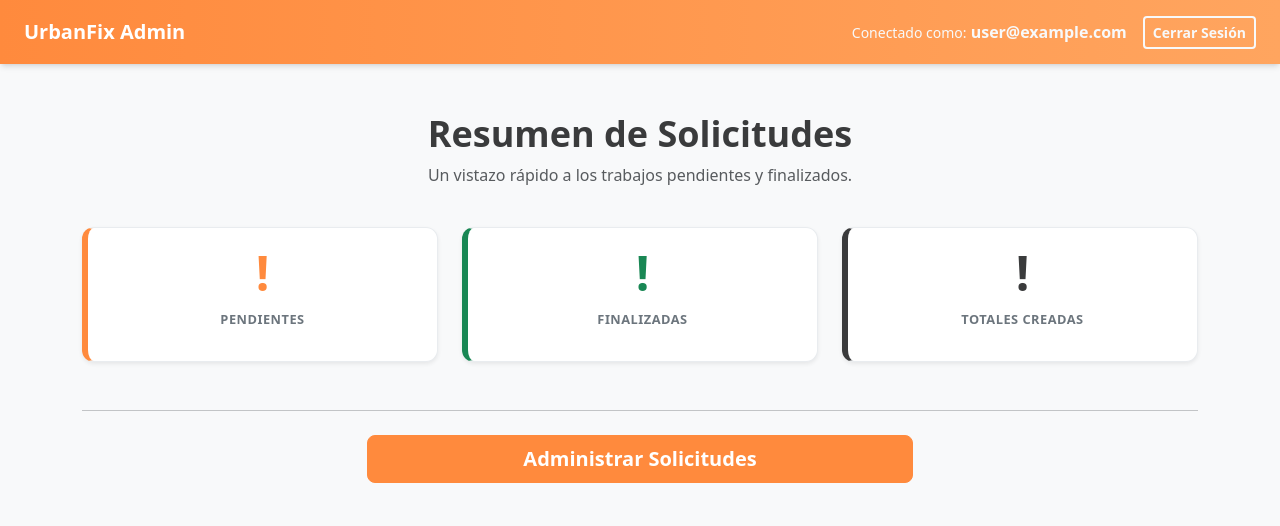
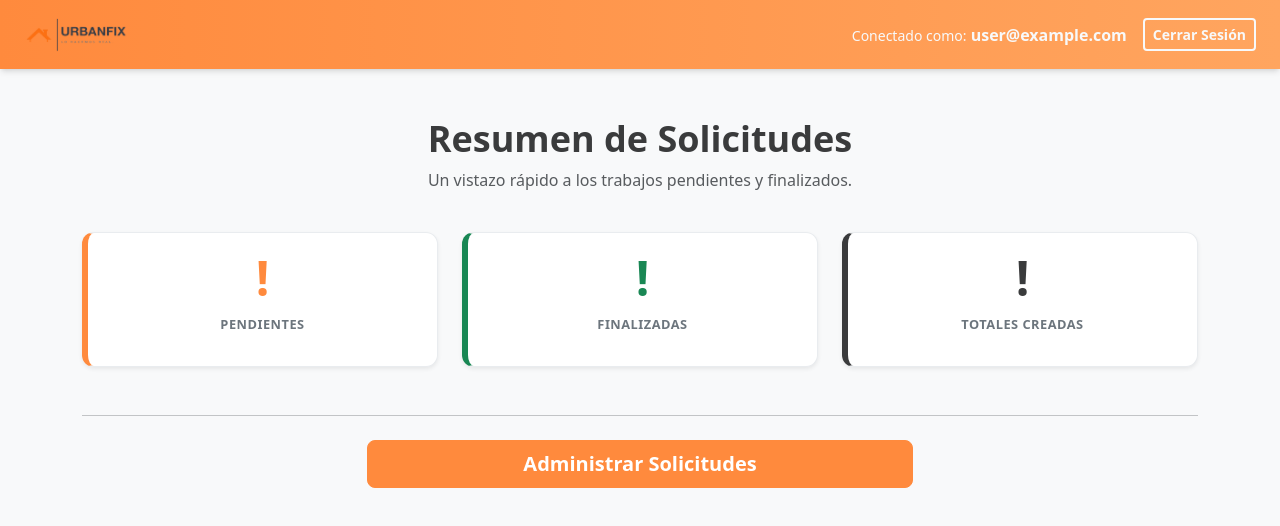
Before and after one commit to Urbanfix01/urbanfix-frontend, a React (Create React App) app: page /dashboard in a window 1280 px wide. Shown: the top 526 px of the page. Built offline with nearby package versions, Linux system fonts and the light colour scheme; no server answers; sample sign-in values are in the browser's storage.

Commit message:
feat: Logo integrado en DashboardNavbar y eliminacion de header duplicado

```diff
--- a/src/components/Dashboard.js
+++ b/src/components/Dashboard.js
@@ -17,14 +17,18 @@ const API_BASE_URL = process.env.NODE_ENV === 'production'
     ? 'https://urbanfix-backend-4sfg.onrender.com' // <-- ¡Tu URL pública!
     : 'http://localhost:3000';
 
-// 🌟 NUEVO COMPONENTE: Navbar del Administrador
-// (Lo definimos aquí para mantener todo en un solo archivo por ahora)
+// 🌟 NUEVO COMPONENTE: Navbar del Administrador (CON LOGO)
 const DashboardNavbar = ({ userEmail, onLogout }) => {
     return (
         <Navbar expand="lg" className="dashboard-navbar" data-bs-theme="dark">
             <Container fluid className="px-4">
-                <Navbar.Brand href="/dashboard" className="fw-bold">
-                    UrbanFix Admin
+                {/* 🎯 CAMBIO CLAVE: Reemplazamos el texto "UrbanFix Admin" por la etiqueta <img> */}
+                <Navbar.Brand href="/dashboard">
+                    <img
+                        src="/logo.png" // Ruta directa a la carpeta public
+                        alt="Urbanfix Logo"
+                        style={{ height: '35px', marginRight: '15px' }} // Estilo para ajustar el tamaño en la barra
+                    />
                 </Navbar.Brand>
                 <Navbar.Toggle aria-controls="basic-navbar-nav" />
                 <Navbar.Collapse id="basic-navbar-nav">
```
Lines whose indentation alone changed are shown as unchanged.
